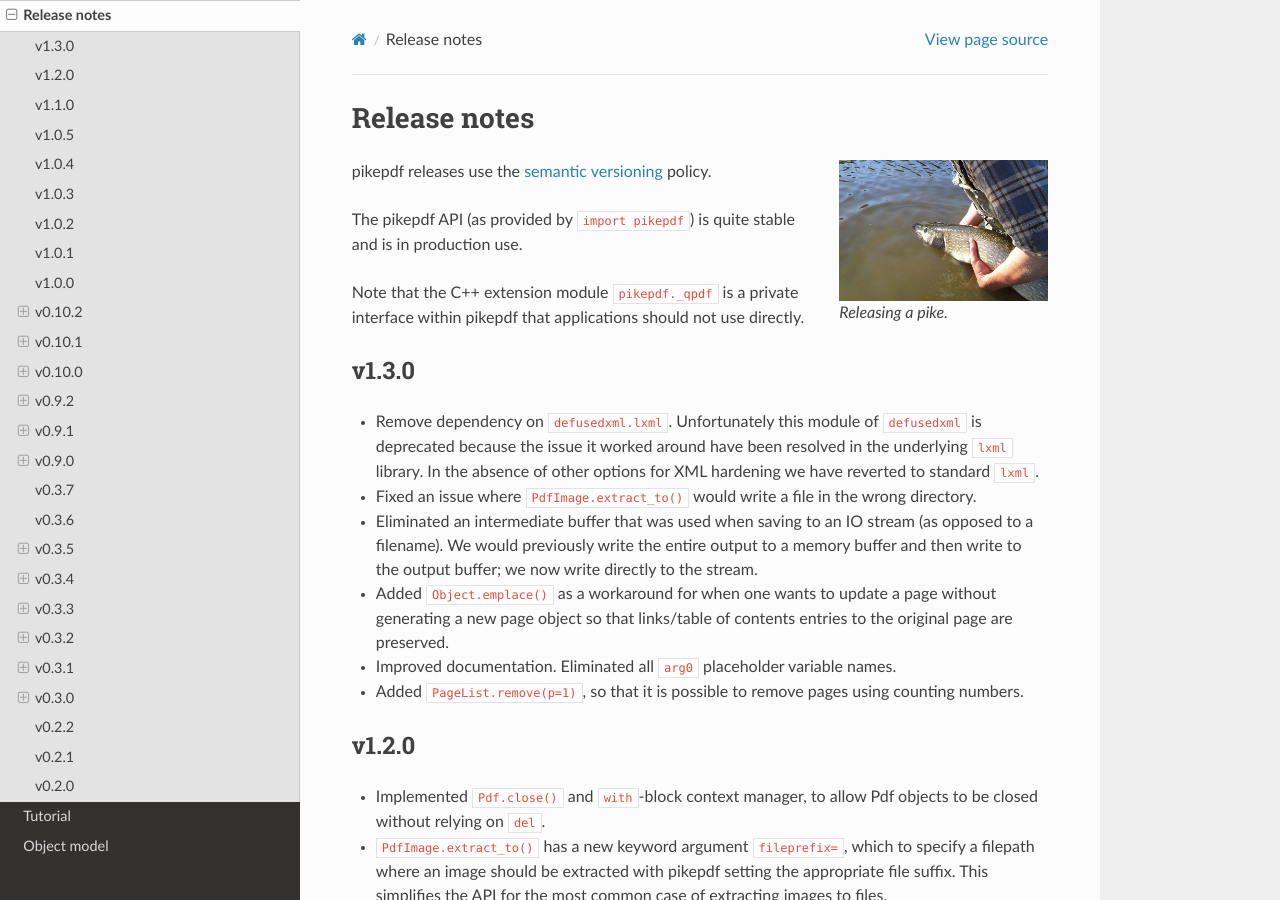
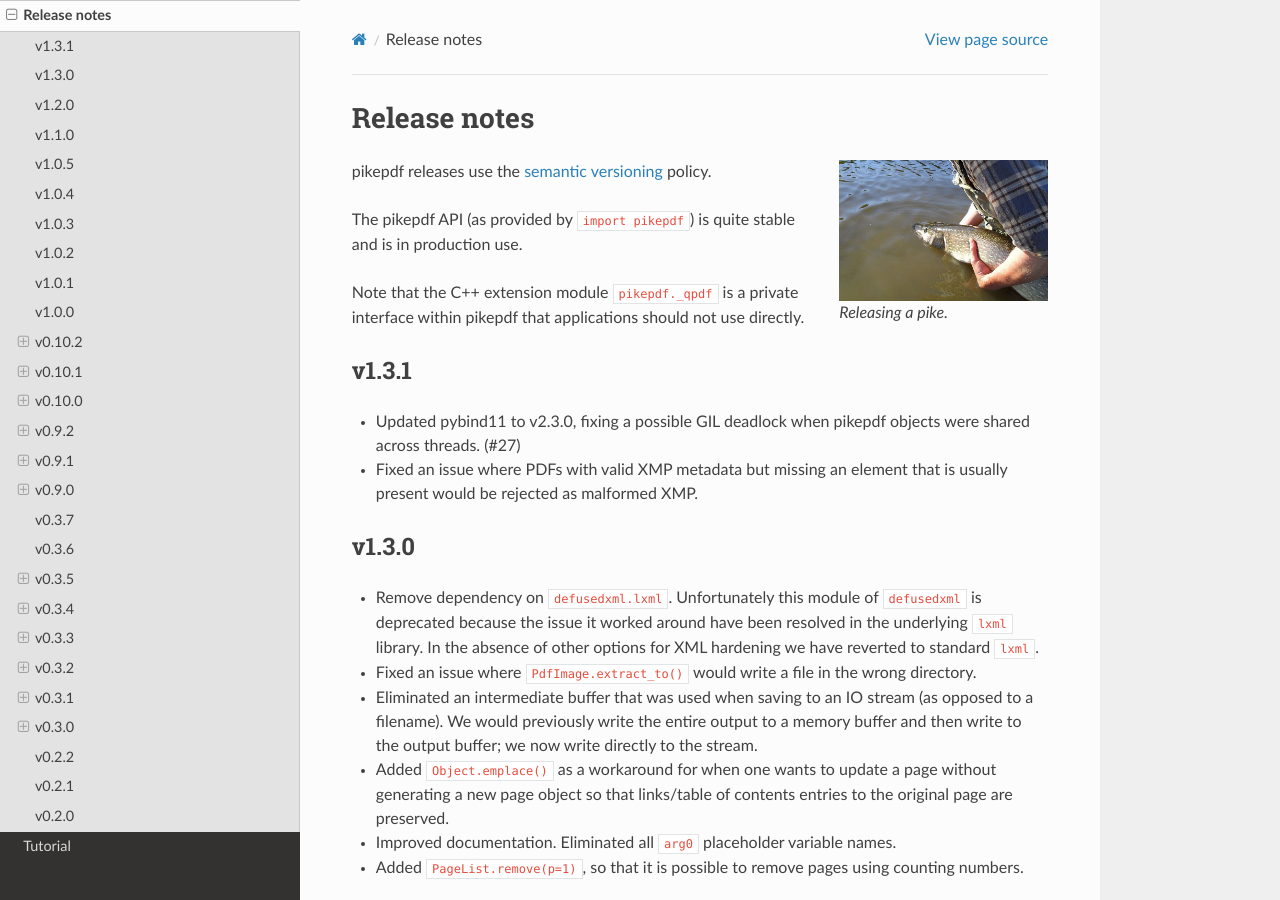
Before and after one commit to pikepdf/pikepdf, a Sphinx documentation site: the page built from docs/release_notes.rst, in a window 1280 px wide and 900 px high. Built offline with Sphinx 7.4.7 and the Read the Docs theme 2.0.0, drawn with Linux system fonts in a browser that asks for light colours; pages that are not in the unit, such as notebooks, are missing from menus; the version number could not be read and is left out.

Commit message:
v1.3.1 notes

```diff
--- a/docs/release_notes.rst
+++ b/docs/release_notes.rst
@@ -15,6 +15,13 @@
 The pikepdf API (as provided by ``import pikepdf``) is quite stable and is in production use.
 
 Note that the C++ extension module ``pikepdf._qpdf`` is a private interface within pikepdf that applications should not use directly.
+
+v1.3.1
+======
+
+* Updated pybind11 to v2.3.0, fixing a possible GIL deadlock when pikepdf objects were shared across threads. (#27)
+
+* Fixed an issue where PDFs with valid XMP metadata but missing an element that is usually present would be rejected as malformed XMP.
 
 v1.3.0
 ======
```
